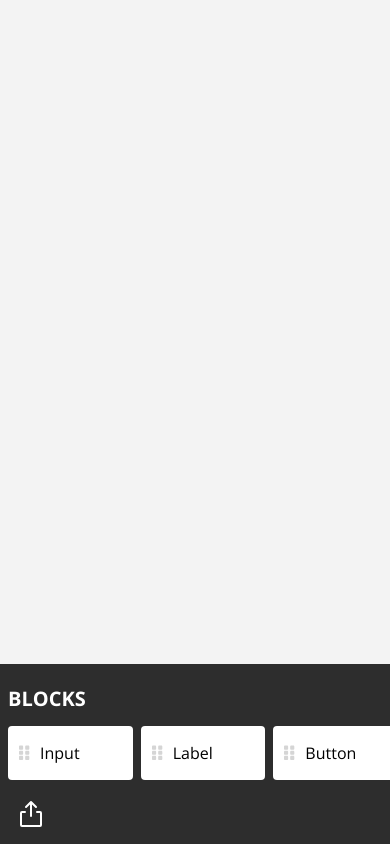
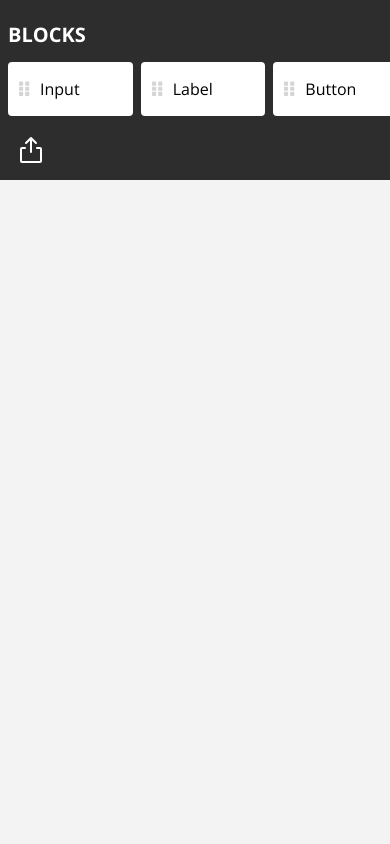
Before and after one commit to srijansahaa/page-builder, a React (Create React App) app: page / in a window 390 px wide. Built offline with nearby package versions, Linux system fonts and the light colour scheme; a web font is replaced by a local one.

Commit message:
sidebar mobile view

```diff
--- a/src/App.css
+++ b/src/App.css
@@ -155,8 +155,6 @@
     max-width: unset;
     max-height: 164px;
     overflow-y: scroll;
-    top: unset;
-    bottom: 0;
     padding: 8px;
     right: unset;
   }
```
